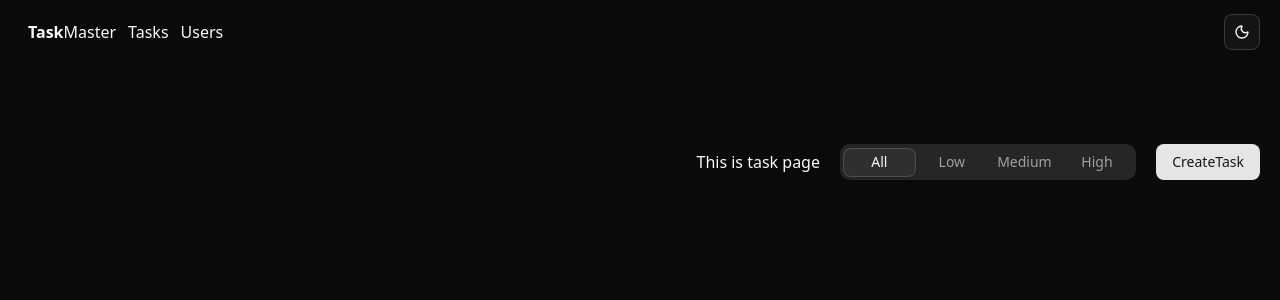
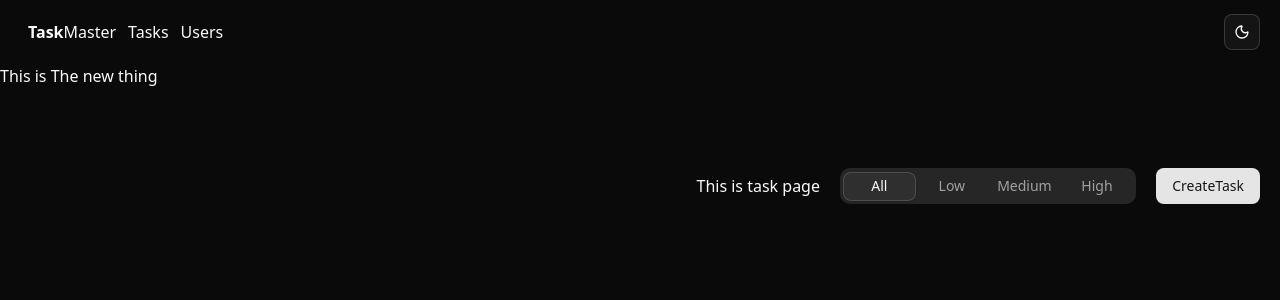
Before and after one commit to Khandaker-Mohyet/ToDo-redux, a React (Vite) app: page / in a window 1280 px wide. Shown: the top 300 px of the page. Built offline with nearby package versions, Linux system fonts and the light colour scheme.

Commit message:
change app.tsx

```diff
--- a/src/App.tsx
+++ b/src/App.tsx
@@ -6,6 +6,7 @@ function App() {
   return (
     <>
     <Navbar></Navbar>
+    <h1>This is The new thing</h1>
     <Outlet/>
     </>
   )
```
